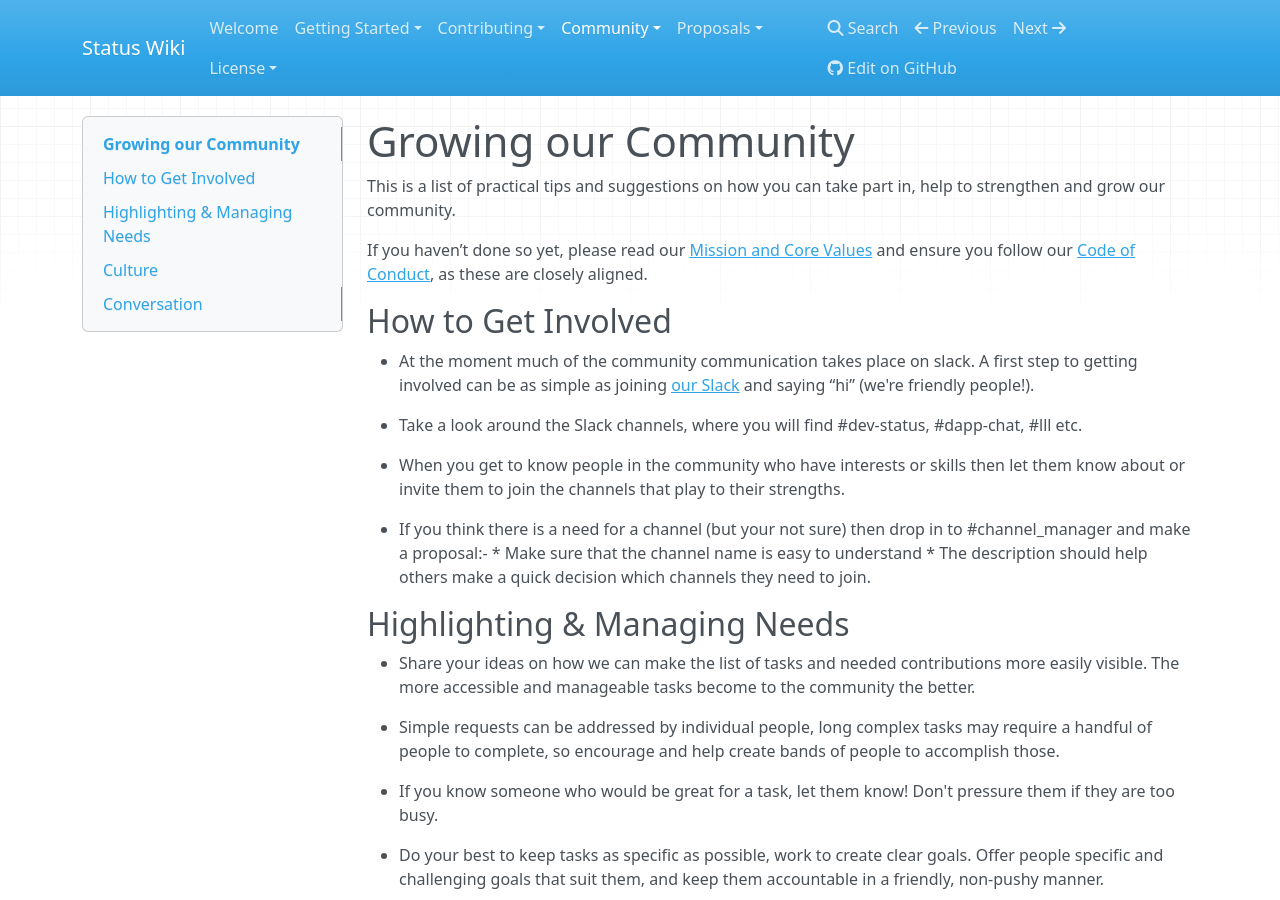
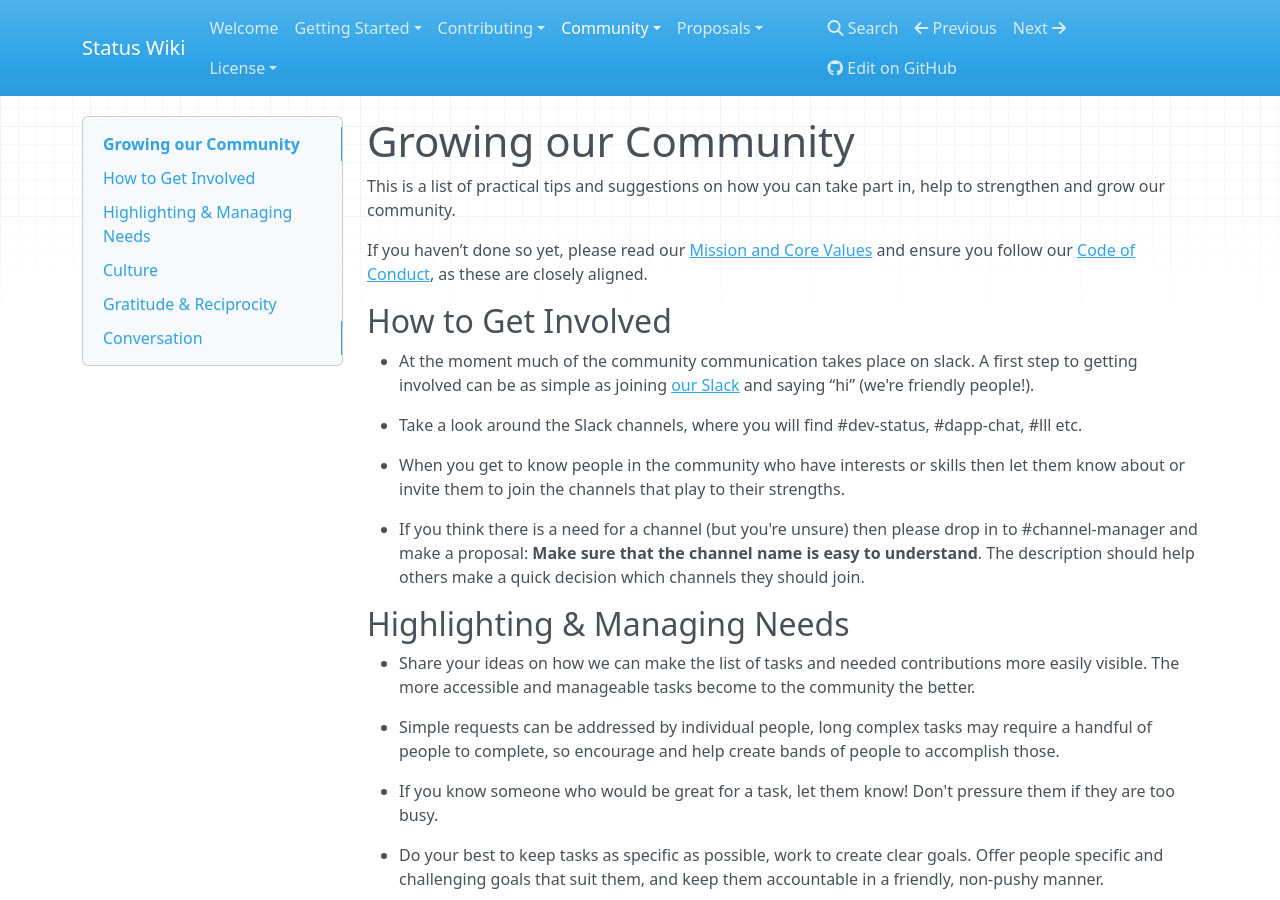
Before and after one commit to status-im/wiki.status.im, an MkDocs documentation site: the page built from docs/community/how-to-grow-our-community.md, in a window 1280 px wide and 900 px high. Built offline with MkDocs 1.6.1, drawn with Linux system fonts in a browser that asks for light colours; nearby versions of some CDN libraries; old or Windows-style settings are respelled for this version of MkDocs.

Commit message:
fixed typos and markdown styling

```diff
--- a/docs/community/how-to-grow-our-community.md
+++ b/docs/community/how-to-grow-our-community.md
@@ -13,9 +13,7 @@ If you haven’t done so yet, please read our [Mission and Core Values](../getti
 
 - When you get to know people in the community who have interests or skills then let them know about or invite them to join the channels that play to their strengths.
 
-- If you think there is a need for a channel (but your not sure) then drop in to #channel_manager and make a proposal:-
-        *  Make sure that the channel name is easy to understand
-        *  The description should help others make a quick decision which channels they need to join.
+- If you think there is a need for a channel (but you're unsure) then please drop in to #channel-manager and make a proposal: **Make sure that the channel name is easy to understand**. The description should help others make a quick decision which channels they should join.
 
 
 ## Highlighting & Managing Needs
@@ -55,7 +53,7 @@ If you haven’t done so yet, please read our [Mission and Core Values](../getti
 
 
 
-### Gratitude & Reciprocity
+## Gratitude & Reciprocity
 
 - Think of ways you can encourage people to commit to contributing to the community on a long term basis. Whether that's taking an interest in someone, highlighting a task they might find interesting or even reminding them how we appreciate their accomplishments. In doing so we can raise everyone’s willingness to keep this project alive.
 
```
